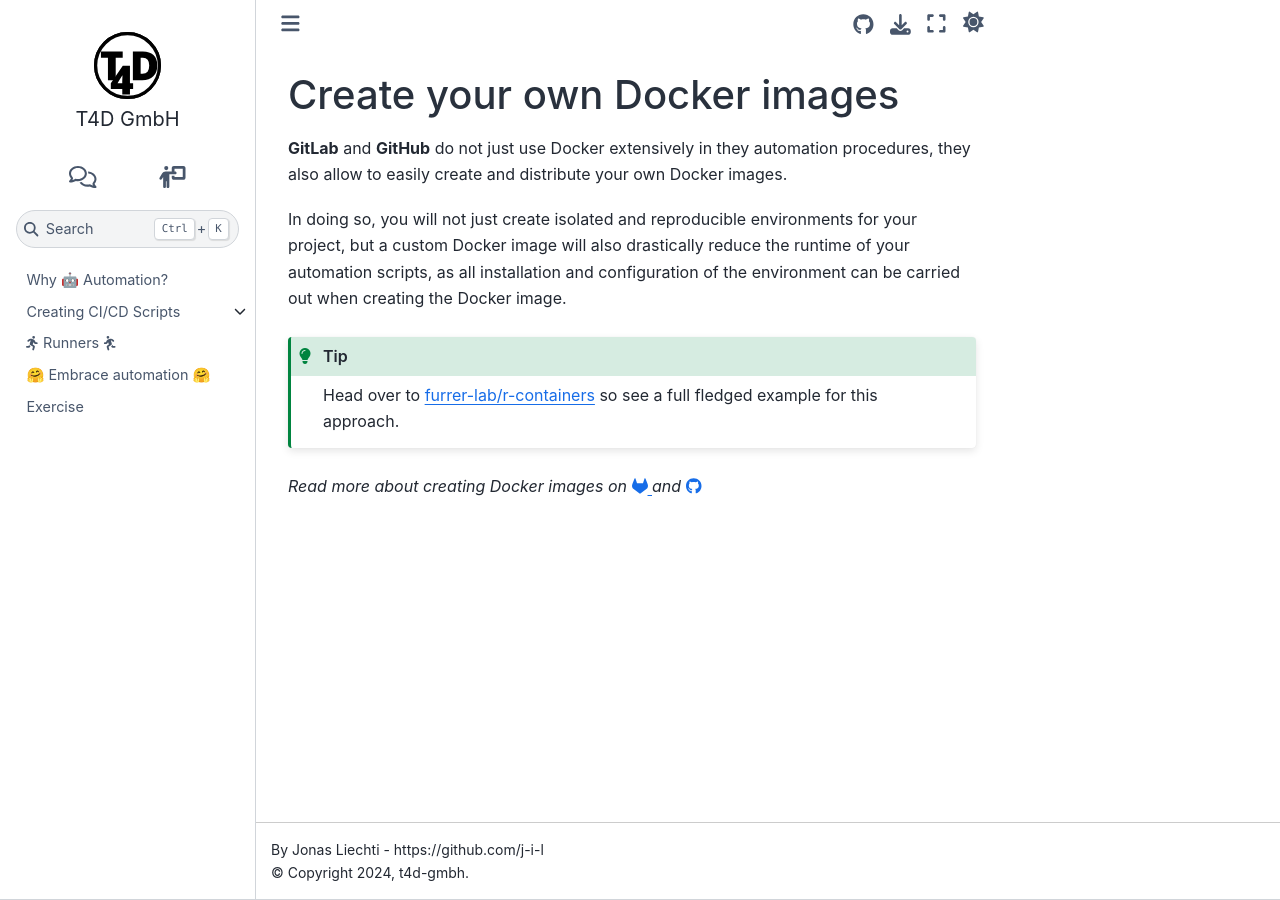
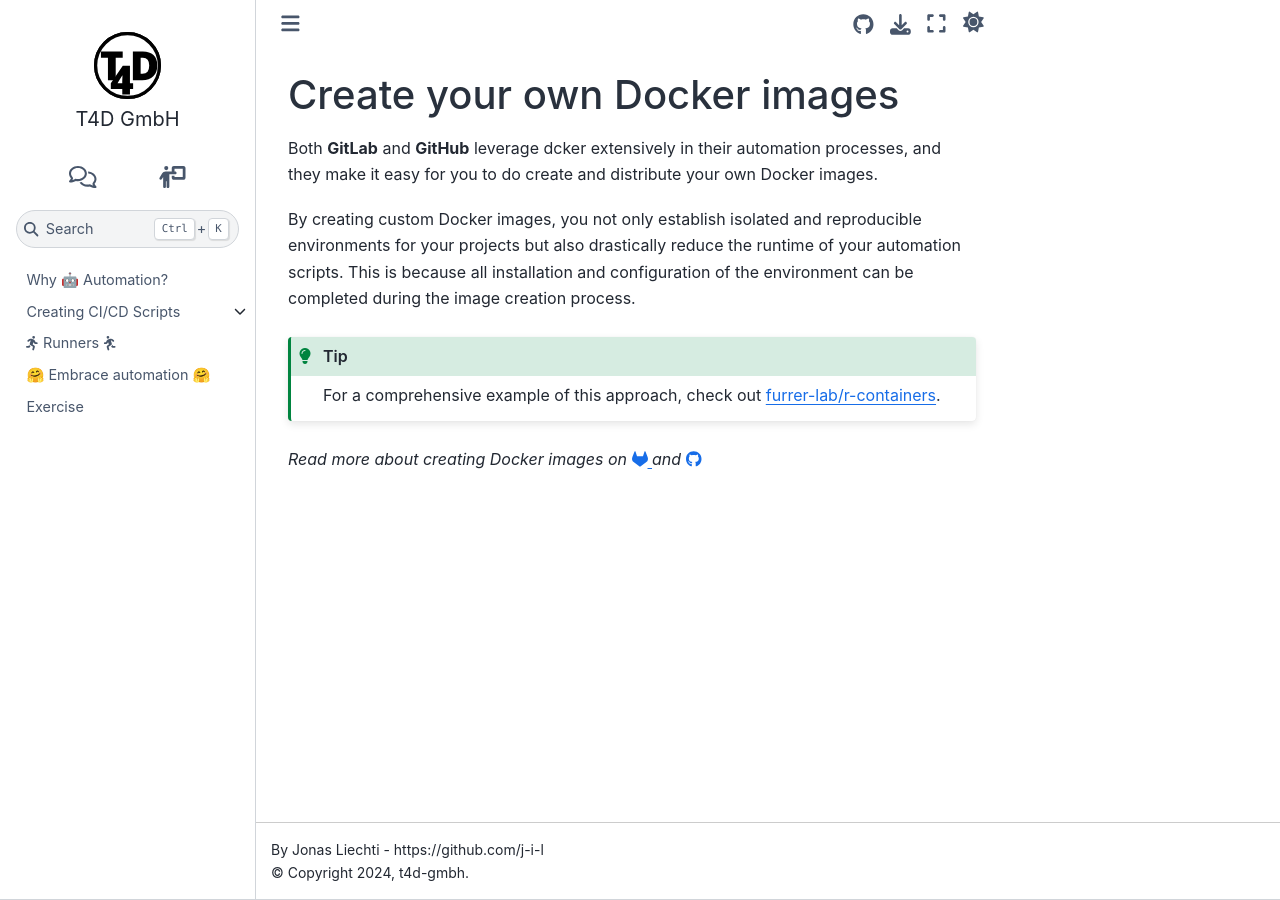
Before and after one commit to t4d-gmbh/ci-cd-workflows, a Sphinx documentation site: the page built from source/content/embrace_automation/considerations/own_docker.md, in a window 1280 px wide. Built offline with Sphinx 7.4.7 and the Sphinx Book theme 1.1.4, drawn with Linux system fonts in a browser that asks for light colours; the version number could not be read and is left out.

Commit message:
Update own_docker.md
Revised text for more readability

```diff
--- a/source/content/embrace_automation/considerations/own_docker.md
+++ b/source/content/embrace_automation/considerations/own_docker.md
@@ -1,21 +1,21 @@
 ### Create your own Docker images
 
 {% if page %}
-**GitLab** and **GitHub** do not just use Docker extensively in they automation procedures, they also allow to easily create and distribute your own Docker images.
+Both **GitLab** and **GitHub** leverage dcker extensively in their automation processes, and they make it easy for you to do create and distribute your own Docker images.
 
-In doing so, you will not just create isolated and reproducible environments for your project, but a custom Docker image will also drastically reduce the runtime of your automation scripts, as all installation and configuration of the environment can be carried out when creating the Docker image.
+By creating custom Docker images, you not only establish isolated and reproducible environments for your projects but also drastically reduce the runtime of your automation scripts. This is because all installation and configuration of the environment can be completed during the image creation process.
 
 :::{tip}
-Head over to [furrer-lab/r-containers](https://github.com/furrer-lab/r-containers) so see a full fledged example for this approach.
+For a comprehensive example of this approach, check out [furrer-lab/r-containers](https://github.com/furrer-lab/r-containers).
 :::
 _Read more about creating Docker images on [<i class="fab fa-gitlab"></i> ](https://docs.gitlab.com/ee/user/packages/container_registry/build_and_push_images.html) and [<i class="fab fa-github"></i> ](https://docs.github.com/en/actions/use-cases-and-examples/publishing-packages/publishing-docker-images)_
 
 {% else %}
-- **Docker images** are a great way to create isolated and reproducible environments for your project.
-- **Custom Docker images** can drastically reduce the runtime of your automation scripts.
-    - **All installation and configuration** of the environment can be carried out when creating the Docker image.
-- **GitLab** and **GitHub** allow you to easily create and distribute your own Docker images.
+- **Docker images** are a great way to create isolated and reproducible environments for your projects.
+- **Custom Docker images** can significantly reduce the runtime of your automation scripts.
+    - **All installation and configuration** can be completed during the Docker image creation process.
+- **GitLab** and **GitHub** provide straightforward tools for creating and distributing your own Docker images.
 :::{tip}
-Check out [furrer-lab/r-containers](https://github.com/furrer-lab/r-containers) for a full-fledged example of this approach.
+For a detailed examle of this approach, check out [furrer-lab/r-containers](https://github.com/furrer-lab/r-containers).
 :::
 {% endif %}
```
